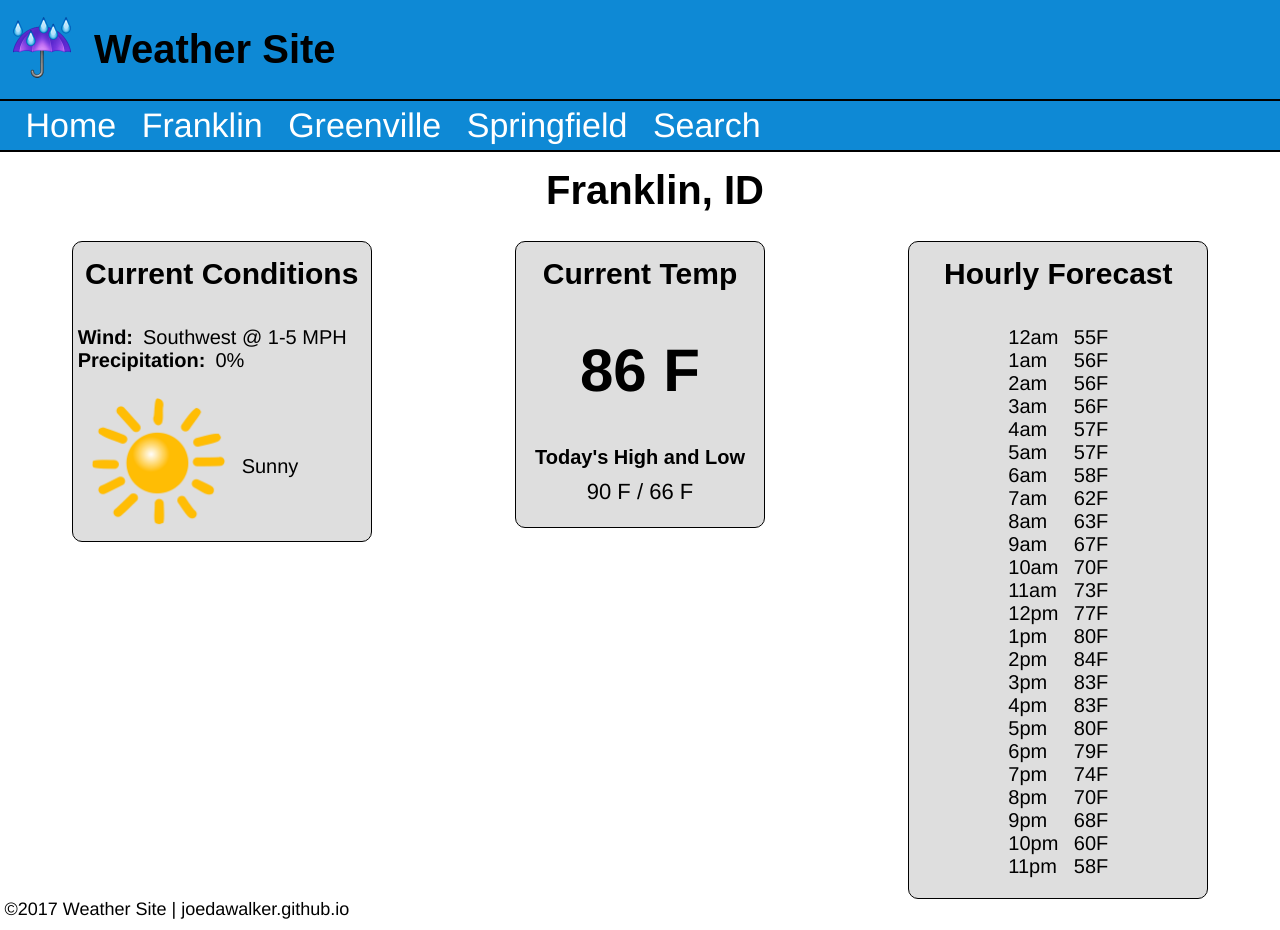
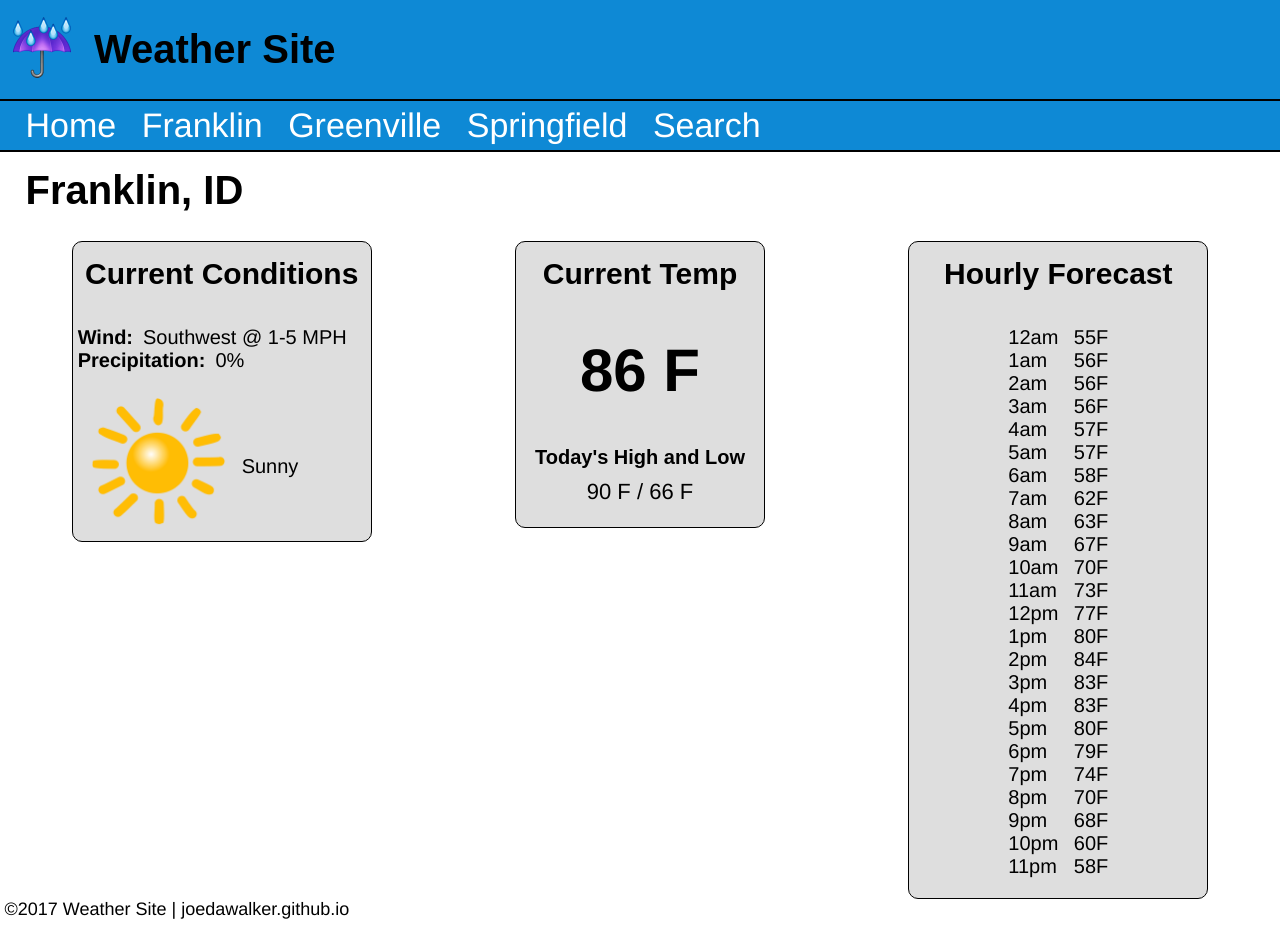
Before and after one commit to joedawalker/joedawalker.github.io, a plain HTML site: page weather/franklin.html in a window 1280 px wide. Drawn offline with Linux system fonts and the light colour scheme; a web font is replaced by a local one.

Commit message:
h2 alignment
flexbox alignment for h2 on larger screens corrected

```diff
--- a/css/weather.css
+++ b/css/weather.css
@@ -241,8 +241,8 @@ footer {
     }
 
     h2 {
-        margin-left: .75em;
-        align-self: right;
+        margin-left: 25.5px;
+        align-self: flex-start;
     }
 
     #box-layout {
```
